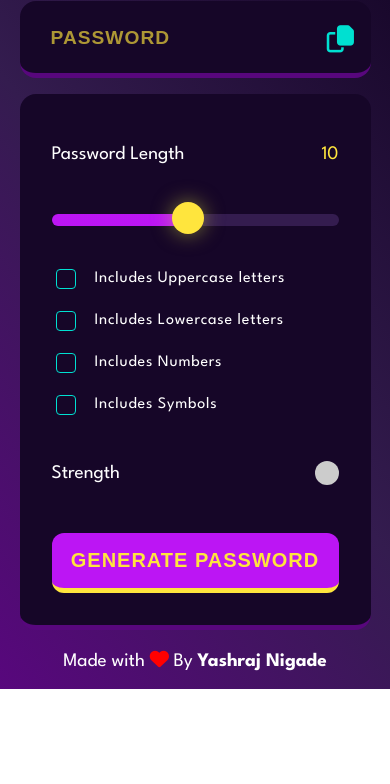
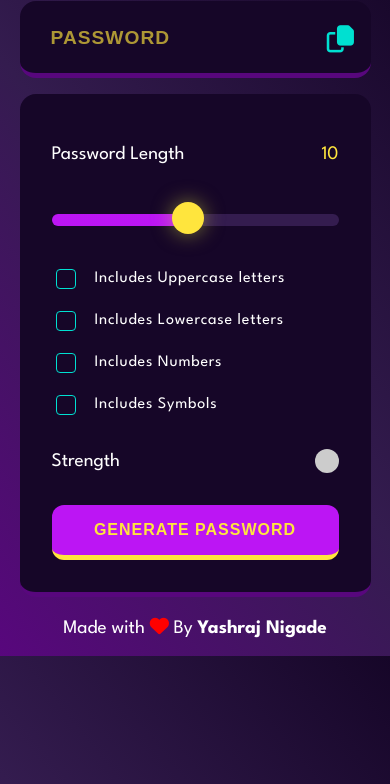
Before and after one commit to yashraj1296/Password-Generator, a plain HTML site: page index.html in a window 390 px wide. Shown: the part 60-844 px from the top of the page. Drawn offline with Linux system fonts and the light colour scheme; a web font is replaced by a local one.

Commit message:
Updated Main

```diff
--- a/script.js
+++ b/script.js
@@ -126,7 +126,7 @@ async function Copy_Content(){
 
     setTimeout(()=>{
         Copy_Msg.classList.remove("active")
-    },2000);
+    },600);
 }
 
 Input_slider.addEventListener('input',function(e){
--- a/styles.css
+++ b/styles.css
@@ -5,6 +5,10 @@ body {
   margin: 0;
   box-sizing: border-box;
   font-family: "League Spartan", sans-serif;
+  background: linear-gradient(231deg,
+      rgba(22, 6, 40, 1) 0%,
+      rgba(52, 28, 79, 1) 50%,
+      rgba(88, 7, 125, 1) 100%);
 }
 
 :root {
@@ -29,10 +33,10 @@ body {
   align-items: center;
   display: flex;
   flex-direction: column;
-  background: linear-gradient(231deg,
+  /* background: linear-gradient(231deg,
       rgba(22, 6, 40, 1) 0%,
       rgba(52, 28, 79, 1) 50%,
-      rgba(88, 7, 125, 1) 100%);
+      rgba(88, 7, 125, 1) 100%); */
 }
 
 .container {
@@ -298,7 +302,22 @@ footer span:nth-child(2) {
     font-size: 1.2rem !important;
   }
 
-  .Checkbox label{
+  .Checkbox label {
     font-size: 1rem !important;
   }
 }
+
+@media (max-width:450px) {
+
+  .strength-container {
+    margin-top: 1rem;
+    margin-bottom: 1rem;
+  }
+
+
+
+
+  button.generateButton {
+    font-size: 1rem;
+  }
+}
```
